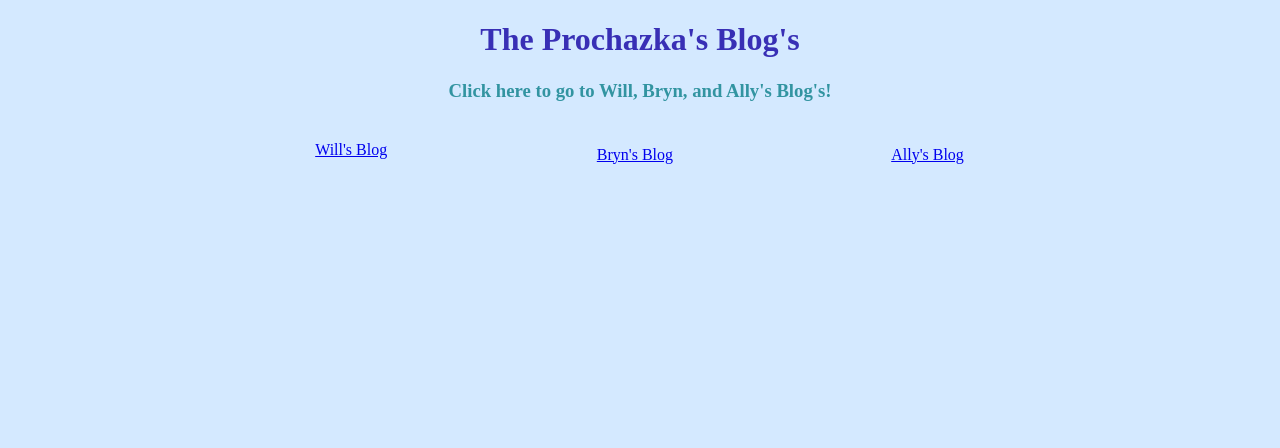
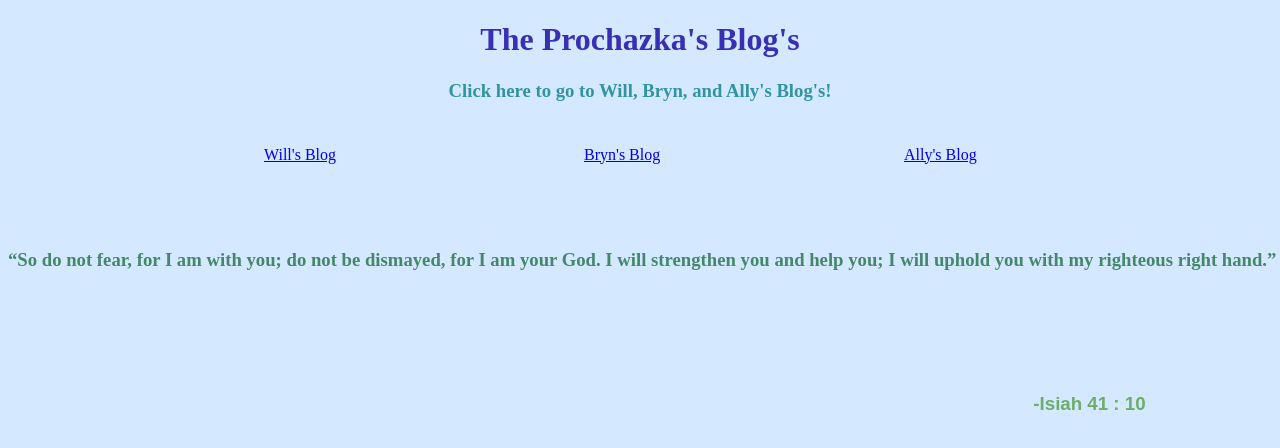
Before and after one commit to wprochazka/prochazka-blogs, a plain HTML site: page index.html in a window 1280 px wide. Drawn offline with Linux system fonts and the light colour scheme.

Commit message:
Update index.html

```diff
--- a/index.html
+++ b/index.html
@@ -20,23 +20,36 @@
             }
 
             #will {
-               margin-left : 24%;
-               margin-top : 20px;
+                margin-left : 20%;
+                margin-top : 25px;
                 position: absolute;
             }
 
             #bryn {
-               margin-left : 46%;
+                margin-left : 45%;
                 margin-top : 25px;
                 position : absolute;
             }
 
             #ally {
-               margin-left : 69%;
+                margin-left : 70%;
                 margin-top : 25px;
                 position : absolute;
             }
 
+            #isiah {
+                position : absolute;
+                margin-top : 10%;
+                color : rgb(69, 135, 106);
+            }
+
+            #isiah-chapter {
+                position : relative;
+                margin-top : 23%;
+                margin-right : 10%;
+                font-family : sans-serif;
+                color : rgb(109, 173, 106);
+            }
         </style>
 
         <h1 id = "title" align = "center">The Prochazka's Blog's</h1>
@@ -47,5 +60,7 @@
         <div id = "bryn"><a href = "https://wprochazka.github.io/bryn-blog/">Bryn's Blog</a></div>
         <div id = "ally"><a href = "https://wprochazka.github.io/ally-blog/">Ally's Blog</a></div>
 
+        <h3 id = "isiah" align = "center">“So do not fear, for I am with you; do not be dismayed, for I am your God. I will strengthen you and help you; I will uphold you with my righteous right hand.”</h3>
+        <h3 id = "isiah-chapter" align = "right">-Isiah 41 : 10</h3>
     </body>
 </html>
```
Lines whose indentation alone changed are shown as unchanged.
